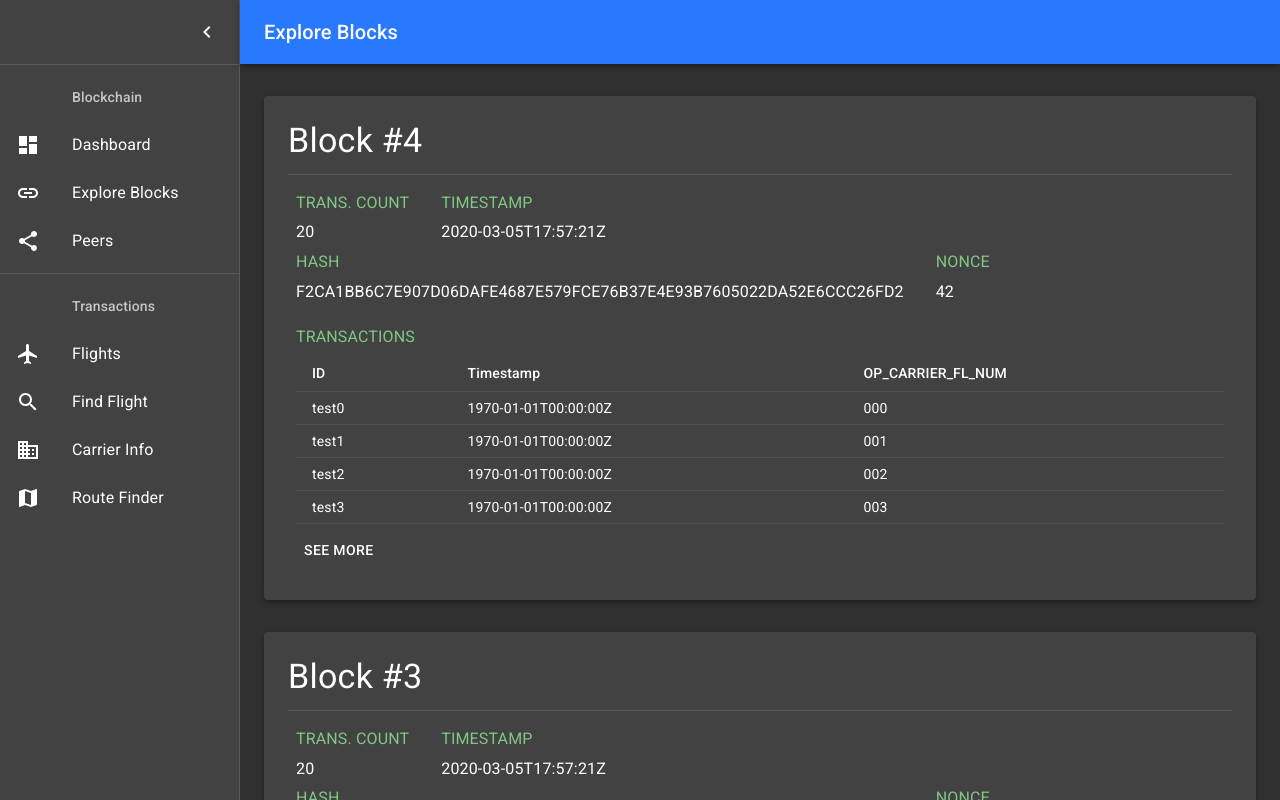
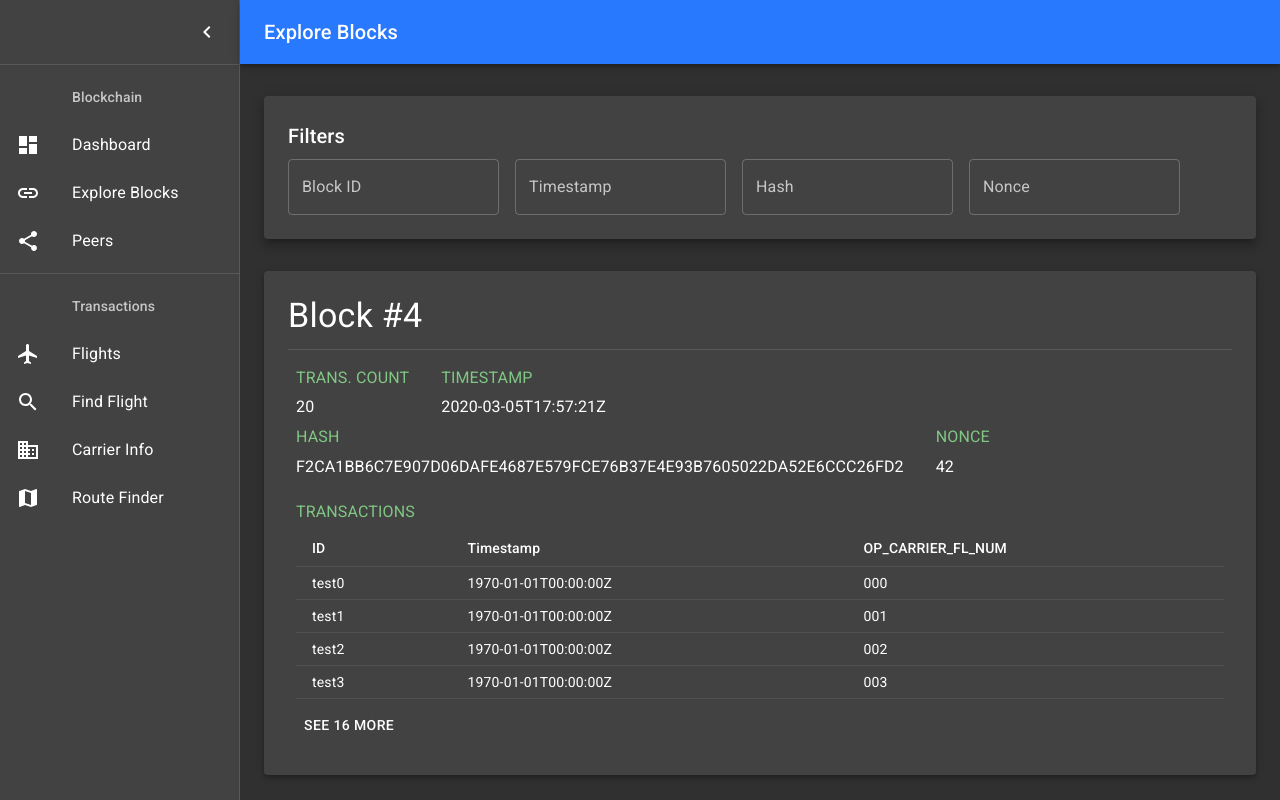
Before and after one commit to giulioz/speedy_blockchain, a React (Create React App) app in the folder packages/frontend/: page /blockchain in a window 1280 px wide. Built offline with nearby package versions, Linux system fonts and the light colour scheme.

Commit message:
Block filters

```diff
--- a/packages/frontend/src/components/BlockCard.tsx
+++ b/packages/frontend/src/components/BlockCard.tsx
@@ -139,10 +139,10 @@ export default function BlockCard({
           </TableBody>
         </Table>
 
-        {!seeAll && (
+        {!seeAll && block.transactions.length > 4 && (
           <div className={classes.seeMore}>
             <Button component={RouterLink} to={`/blockchain/${block.index}`}>
-              See more
+              See {block.transactions.length - 4} more
             </Button>
           </div>
         )}
--- a/packages/frontend/src/pages/Blockchain.tsx
+++ b/packages/frontend/src/pages/Blockchain.tsx
@@ -1,7 +1,11 @@
 import React, { useState, useEffect } from "react";
+import { formatISO } from "date-fns";
 import { useParams } from "react-router-dom";
 import { makeStyles } from "@material-ui/core/styles";
 import Container from "@material-ui/core/Container";
+import Paper from "@material-ui/core/Paper";
+import TextField from "@material-ui/core/TextField";
+import Typography from "@material-ui/core/Typography";
 
 import { Block, Transaction } from "@speedy_blockchain/common";
 import Layout from "../components/Layout";
@@ -18,44 +22,85 @@ const useStyles = makeStyles(theme => ({
     paddingTop: theme.spacing(4),
     paddingBottom: theme.spacing(4)
   },
-  paper: {
-    marginBottom: theme.spacing(4),
-    padding: theme.spacing(2),
-    display: "flex",
-    overflow: "auto",
-    flexDirection: "column"
+  filterBar: {
+    padding: theme.spacing(3),
+    marginBottom: theme.spacing(4)
   },
-  upper: {
-    textTransform: "uppercase"
-  },
-  transactionsTitle: {
-    marginTop: theme.spacing(1)
-  },
-  infoBox: {
-    marginTop: theme.spacing(2),
-    margin: theme.spacing(1)
-  },
-  baseline: {
-    alignSelf: "baseline",
-    [theme.breakpoints.down("sm")]: {
-      display: "flex",
-      flexDirection: "column",
-      textAlign: "center",
-      alignItems: "center",
-      width: "100%",
-      marginTop: theme.spacing(2),
-      marginBottom: theme.spacing(2),
-      marginLeft: 0
-    }
-  },
-  inline: {
-    display: "inline-block",
-    marginRight: theme.spacing(4),
-    [theme.breakpoints.down("sm")]: {
-      marginLeft: 0
-    }
+  filterField: {
+    marginRight: theme.spacing(2)
   }
 }));
+
+function MultipleBlocks({ blocks }: { blocks: Block[] }) {
+  const classes = useStyles();
+
+  const [filters, setFilters] = useState<{
+    id: string;
+    timestamp: string;
+    hash: string;
+    nonce: string;
+  }>({ id: "", timestamp: "", hash: "", nonce: "" });
+
+  const filteredBlocks = blocks.filter(
+    b =>
+      (filters.id.length == 0 || b.index === parseInt(filters.id, 10)) &&
+      (filters.timestamp.length == 0 ||
+        formatISO(b.timestamp).includes(filters.timestamp)) &&
+      (filters.hash.length == 0 || b.hash.includes(filters.hash)) &&
+      (filters.nonce.length == 0 || b.nonce.toString().includes(filters.nonce))
+  );
+
+  const handleFilterChange = (field: string) => (
+    e: React.ChangeEvent<HTMLInputElement>
+  ) => {
+    e.persist();
+    setFilters(f => ({ ...f, [field]: e.target.value }));
+  };
+
+  return (
+    <>
+      <Paper className={classes.filterBar} elevation={8}>
+        <div>
+          <Typography variant="h6" gutterBottom>
+            Filters
+          </Typography>
+        </div>
+        <TextField
+          className={classes.filterField}
+          variant="outlined"
+          label="Block ID"
+          value={filters.id}
+          onChange={handleFilterChange("id")}
+        ></TextField>
+        <TextField
+          className={classes.filterField}
+          variant="outlined"
+          label="Timestamp"
+          value={filters.timestamp}
+          onChange={handleFilterChange("timestamp")}
+        ></TextField>
+        <TextField
+          className={classes.filterField}
+          variant="outlined"
+          label="Hash"
+          value={filters.hash}
+          onChange={handleFilterChange("hash")}
+        ></TextField>
+        <TextField
+          className={classes.filterField}
+          variant="outlined"
+          label="Nonce"
+          value={filters.nonce}
+          onChange={handleFilterChange("nonce")}
+        ></TextField>
+      </Paper>
+
+      {filteredBlocks.map(block => (
+        <BlockCard key={block.index + block.hash} block={block} />
+      ))}
+    </>
+  );
+}
 
 export default function Blockchain() {
   const classes = useStyles();
@@ -111,9 +156,7 @@ export default function Blockchain() {
           {selectedBlock ? (
             <BlockCard block={selectedBlock} seeAll />
           ) : (
-            blocks.map(block => (
-              <BlockCard key={block.index + block.hash} block={block} />
-            ))
+            <MultipleBlocks blocks={blocks} />
           )}
         </Container>
       </main>
```
